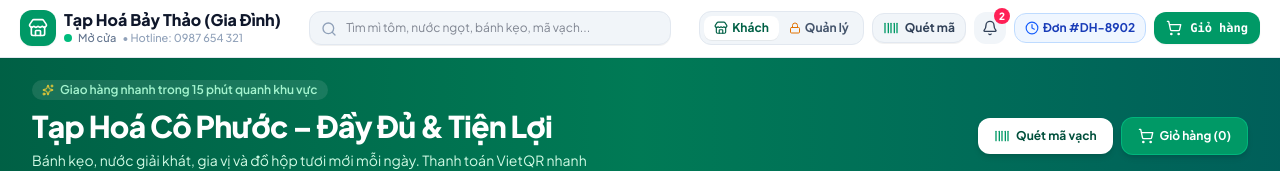
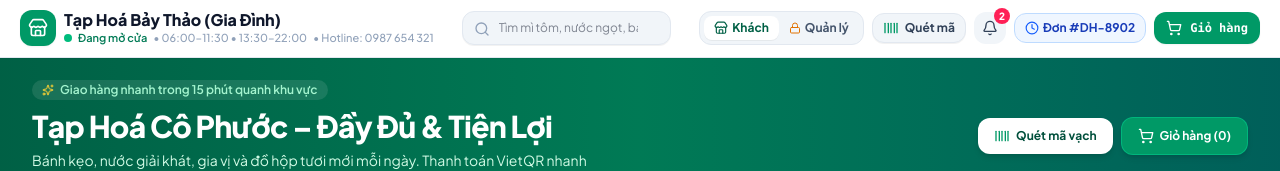
Before and after one commit to sdc-ren/my-market, a React (Vite) app: page / in a window 1280 px wide. Shown: the top 171 px of the page. Built offline with nearby package versions, Linux system fonts and the light colour scheme; no server answers.

Commit message:
Business hours: multi-slot open/close settings, config UI, live header status

```diff
--- a/api/settings.ts
+++ b/api/settings.ts
@@ -43,6 +43,7 @@ export default async function handler(req: VercelRequest, res: VercelResponse) {
             expiryWarningDays: s.expiryWarningDays || 30,
             ownerPin: s.ownerPin || '1234',
             logoUrl: s.logoUrl || '',
+            businessHours: s.businessHours || [],
           })
           .onConflictDoUpdate({
             target: schema.storeSettings.id,
@@ -58,6 +59,7 @@ export default async function handler(req: VercelRequest, res: VercelResponse) {
               expiryWarningDays: s.expiryWarningDays,
               ownerPin: s.ownerPin,
               logoUrl: s.logoUrl || '',
+              businessHours: s.businessHours || [],
               updatedAt: new Date(),
             },
           });
--- a/server.ts
+++ b/server.ts
@@ -512,6 +512,7 @@ app.post('/api/settings', async (req: Request, res: Response) => {
           expiryWarningDays: s.expiryWarningDays || 30,
           ownerPin: s.ownerPin || '1234',
           logoUrl: s.logoUrl || '',
+          businessHours: s.businessHours || [],
         })
         .onConflictDoUpdate({
           target: schema.storeSettings.id,
@@ -527,6 +528,7 @@ app.post('/api/settings', async (req: Request, res: Response) => {
             expiryWarningDays: s.expiryWarningDays,
             ownerPin: s.ownerPin,
             logoUrl: s.logoUrl || '',
+            businessHours: s.businessHours || [],
             updatedAt: new Date(),
           },
         });
--- a/src/components/Navbar.tsx
+++ b/src/components/Navbar.tsx
@@ -1,6 +1,7 @@
 import React from 'react';
 import { StoreSettings, Order } from '../types';
 import { formatVND } from '../utils/vietqr';
+import { isStoreOpenNow, formatBusinessHours } from '../utils/businessHours';
 import {
   Store,
   ShoppingCart,
@@ -53,6 +54,8 @@ export const Navbar: React.FC<NavbarProps> = ({
   onOpenActiveOrderTracking,
   settings,
 }) => {
+  const openNow = isStoreOpenNow(settings.businessHours);
+  const hoursText = formatBusinessHours(settings.businessHours);
   return (
     <header className="w-full sticky top-0 z-40 bg-white/95 backdrop-blur-md border-b border-slate-200 shadow-2xs select-none">
       {/* Top Bar (Clean, compact, no horizontal overflow) */}
@@ -74,9 +77,19 @@ export const Navbar: React.FC<NavbarProps> = ({
             <h1 className="font-extrabold text-xs sm:text-base text-slate-900 leading-tight truncate">
               {settings.storeName}
             </h1>
-            <div className="flex items-center gap-1.5 text-[10px] sm:text-[11px] text-slate-500 font-medium">
-              <span className="w-1.5 h-1.5 sm:w-2 sm:h-2 rounded-full bg-emerald-500 shrink-0" />
-              <span className="truncate">Mở cửa</span>
+            <div
+              className="flex items-center gap-1.5 text-[10px] sm:text-[11px] text-slate-500 font-medium"
+              title={hoursText ? `Giờ mở cửa: ${hoursText}` : undefined}
+            >
+              <span
+                className={`w-1.5 h-1.5 sm:w-2 sm:h-2 rounded-full shrink-0 ${openNow ? 'bg-emerald-500' : 'bg-rose-400'}`}
+              />
+              <span className={`truncate font-semibold ${openNow ? 'text-emerald-700' : 'text-rose-500'}`}>
+                {openNow ? 'Đang mở cửa' : 'Đã đóng cửa'}
+              </span>
+              {hoursText && (
+                <span className="hidden md:inline text-slate-400 truncate">• {hoursText}</span>
+              )}
               <span className="hidden sm:inline text-slate-400">• Hotline: {settings.phone}</span>
             </div>
           </div>
--- a/src/components/StoreSettingsView.tsx
+++ b/src/components/StoreSettingsView.tsx
@@ -1,5 +1,5 @@
 import React, { useState, useRef } from 'react';
-import { StoreSettings } from '../types';
+import { StoreSettings, BusinessHour } from '../types';
 import {
   Store,
   Phone,
@@ -12,6 +12,9 @@ import {
   Upload,
   Link as LinkIcon,
   CheckCircle2,
+  Clock,
+  Plus,
+  Trash2,
 } from 'lucide-react';
 
 interface StoreSettingsViewProps {
@@ -61,6 +64,23 @@ export const StoreSettingsView: React.FC<StoreSettingsViewProps> = ({ settings,
   const set = (k: keyof StoreSettings, v: string | number) => {
     setForm((prev) => ({ ...prev, [k]: v }));
     setSavedTick(false);
+  };
+
+  // Khung giờ mở cửa (nhiều mốc mỗi ngày: sáng/chiều...)
+  const hours: BusinessHour[] = form.businessHours ?? [];
+  const updateHour = (idx: number, patch: Partial<BusinessHour>) => {
+    const next = hours.map((h, i) => (i === idx ? { ...h, ...patch } : h));
+    setForm((prev) => ({ ...prev, businessHours: next }));
+    setSavedTick(false);
+  };
+  const addHour = () => {
+    setForm((prev) => ({
+      ...prev,
+      businessHours: [...(prev.businessHours ?? []), { label: '', open: '06:00', close: '22:00' }],
+    }));
+  };
+  const removeHour = (idx: number) => {
+    setForm((prev) => ({ ...prev, businessHours: (prev.businessHours ?? []).filter((_, i) => i !== idx) }));
   };
 
   // Upload logo từ máy: tự resize về tối đa 256px rồi lưu dạng data URI (không cần host ảnh ngoài)
@@ -237,7 +257,67 @@ export const StoreSettingsView: React.FC<StoreSettingsViewProps> = ({ settings,
         </div>
       </Section>
 
-      {/* 3. VietQR */}
+      {/* 3. Giờ mở cửa */}
+      <Section
+        icon={<Clock className="w-4 h-4" />}
+        title="Giờ mở cửa"
+        desc="Các khung giờ bán trong ngày, hiển thị trên thanh header website."
+      >
+        <div className="sm:col-span-2 space-y-2">
+          {hours.length === 0 && (
+            <p className="text-xs text-slate-400">Chưa có khung giờ nào — bấm "Thêm khung giờ" để tạo.</p>
+          )}
+          {hours.map((h, idx) => (
+            <div key={idx} className="flex flex-wrap items-end gap-2 bg-slate-50 border border-slate-200 rounded-xl p-2.5">
+              <div className="flex-1 min-w-28">
+                <label className={labelCls}>Tên khung</label>
+                <input
+                  className={inputCls}
+                  value={h.label}
+                  onChange={(e) => updateHour(idx, { label: e.target.value })}
+                  placeholder="VD: Buổi sáng"
+                />
+              </div>
+              <div>
+                <label className={labelCls}>Mở cửa</label>
+                <input
+                  type="time"
+                  className={inputCls}
+                  value={h.open}
+                  onChange={(e) => updateHour(idx, { open: e.target.value })}
+                />
+              </div>
+              <div>
+                <label className={labelCls}>Đóng cửa</label>
+                <input
+                  type="time"
+                  className={inputCls}
+                  value={h.close}
+                  onChange={(e) => updateHour(idx, { close: e.target.value })}
+                />
+              </div>
+              <button
+                type="button"
+                onClick={() => removeHour(idx)}
+                className="p-2 text-slate-400 hover:text-rose-600 hover:bg-rose-50 rounded-lg transition"
+                title="Xóa khung giờ này"
+              >
+                <Trash2 className="w-4 h-4" />
+              </button>
+            </div>
+          ))}
+          <button
+            type="button"
+            onClick={addHour}
+            className="flex items-center gap-1.5 px-3 py-2 rounded-xl border border-dashed border-emerald-300 text-emerald-700 text-xs font-bold hover:bg-emerald-50 transition"
+          >
+            <Plus className="w-3.5 h-3.5" />
+            Thêm khung giờ
+          </button>
+        </div>
+      </Section>
+
+      {/* 4. VietQR */}
       <Section
         icon={<QrCode className="w-4 h-4" />}
         title="Thanh toán VietQR"
@@ -272,7 +352,7 @@ export const StoreSettingsView: React.FC<StoreSettingsViewProps> = ({ settings,
         </div>
       </Section>
 
-      {/* 4. Cảnh báo kho */}
+      {/* 5. Cảnh báo kho */}
       <Section
         icon={<Bell className="w-4 h-4" />}
         title="Cảnh báo kho & hạn dùng"
@@ -300,7 +380,7 @@ export const StoreSettingsView: React.FC<StoreSettingsViewProps> = ({ settings,
         </div>
       </Section>
 
-      {/* 5. Bảo mật */}
+      {/* 6. Bảo mật */}
       <Section
         icon={<Lock className="w-4 h-4" />}
         title="Bảo mật quản lý"
--- a/src/data/mockData.ts
+++ b/src/data/mockData.ts
@@ -23,6 +23,10 @@ export const DEFAULT_STORE_SETTINGS: StoreSettings = {
   expiryWarningDays: 30,
   ownerPin: '1234',
   logoUrl: '',
+  businessHours: [
+    { label: 'Buổi sáng', open: '06:00', close: '11:30' },
+    { label: 'Buổi chiều', open: '13:30', close: '22:00' },
+  ],
 };
 
 // Current local date in context is around 2026-09-15
--- a/src/db/schema.ts
+++ b/src/db/schema.ts
@@ -1,5 +1,6 @@
-import { pgTable, text, integer, timestamp, boolean } from 'drizzle-orm/pg-core';
+import { pgTable, text, integer, timestamp, boolean, jsonb } from 'drizzle-orm/pg-core';
 import { relations } from 'drizzle-orm';
+import type { BusinessHour } from '../types';
 
 // -----------------------------------------------------------------------------
 // 1. CATEGORIES (Danh mục hàng hóa)
@@ -135,6 +136,7 @@ export const storeSettings = pgTable('store_settings', {
   expiryWarningDays: integer('expiry_warning_days').default(30),
   ownerPin: text('owner_pin').default('1234'),
   logoUrl: text('logo_url').default(''),
+  businessHours: jsonb('business_hours').$type<BusinessHour[]>().default([]),
   updatedAt: timestamp('updated_at', { withTimezone: true }).defaultNow(),
 });
 
--- a/src/types.ts
+++ b/src/types.ts
@@ -87,8 +87,16 @@ export interface AppNotification {
   productId?: string;
 }
 
-export interface StoreSettings {
-  storeName: string;
+// ==============================================================================
+// KHUNG GIỜ MỞ CỬA (nhiều mốc mỗi ngày: sáng/chiều...)
+// ==============================================================================
+export interface BusinessHour {
+  label: string; // VD: "Buổi sáng"
+  open: string; // "06:00"
+  close: string; // "11:30"
+}
+
+export interface StoreSettings {  storeName: string;
   phone: string;
   address: string;
   bankId: string; // e.g., 'MB', 'VCB', 'TCB'
@@ -99,6 +107,7 @@ export interface StoreSettings {
   expiryWarningDays: number;
   ownerPin?: string; // PIN bảo mật quản lý (mặc định '1234')
   logoUrl?: string; // URL logo cửa hàng (hiện ở navbar)
+  businessHours?: BusinessHour[]; // Các khung giờ mở cửa mỗi ngày
 }
 
 // ==============================================================================
--- /dev/null
+++ b/src/utils/businessHours.ts
@@ -0,0 +1,27 @@
+import type { BusinessHour } from '../types';
+
+function toMinutes(t: string): number {
+  const [h, m] = (t || '').split(':').map(Number);
+  return (h || 0) * 60 + (m || 0);
+}
+
+/** Cửa hàng có đang mở cửa tại thời điểm `now` không (hỗ trợ khung qua đêm). */
+export function isStoreOpenNow(hours: BusinessHour[] | undefined, now: Date = new Date()): boolean {
+  if (!hours || hours.length === 0) return true; // chưa cấu hình -> mặc định mở
+  const cur = now.getHours() * 60 + now.getMinutes();
+  return hours.some(({ open, close }) => {
+    const o = toMinutes(open);
+    const c = toMinutes(close);
+    if (c <= o) return cur >= o || cur < c; // khung qua đêm, VD: 18:00–02:00
+    return cur >= o && cur < c;
+  });
+}
+
+/** "06:00–11:30 • 13:30–22:00" — dùng hiển thị gọn trên header. */
+export function formatBusinessHours(hours: BusinessHour[] | undefined): string {
+  if (!hours || hours.length === 0) return '';
+  return hours
+    .filter((h) => h.open && h.close)
+    .map((h) => `${h.open}–${h.close}`)
+    .join(' • ');
+}
```
